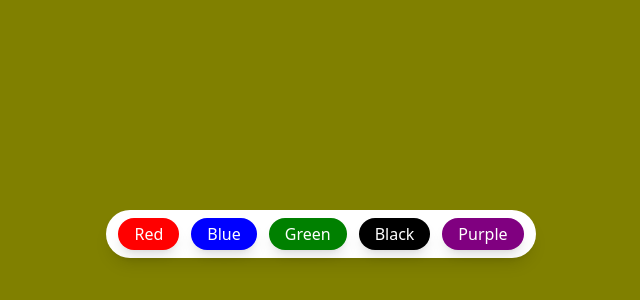
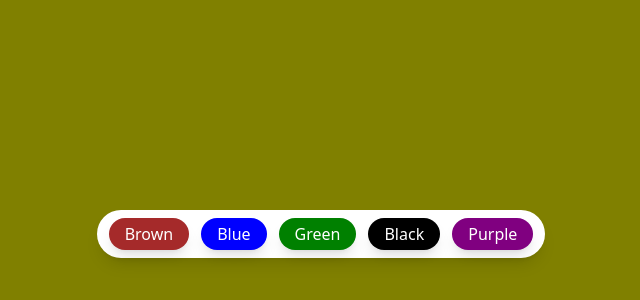
Before and after one commit to swarna233/bg-changer, a React (Vite) app: page / in a window 1280 px wide. Shown: the part 494-794 px from the top of the page, without its empty margins (319-959 px from the left). Built offline with nearby package versions, Linux system fonts and the light colour scheme.

Commit message:
Update App.jsx

```diff
--- a/src/App.jsx
+++ b/src/App.jsx
@@ -20,9 +20,9 @@ function App() {
             onClick={() => setColor("red")}
             className="outline-none px-4 py-1
           rounded-full text-white shadow-lg"
-            style={{ backgroundColor: "red" }}
+            style={{ backgroundColor: "brown" }}
           >
-            Red
+            Brown
           </button>
           <button
             onClick={() => setColor("blue")}
```
